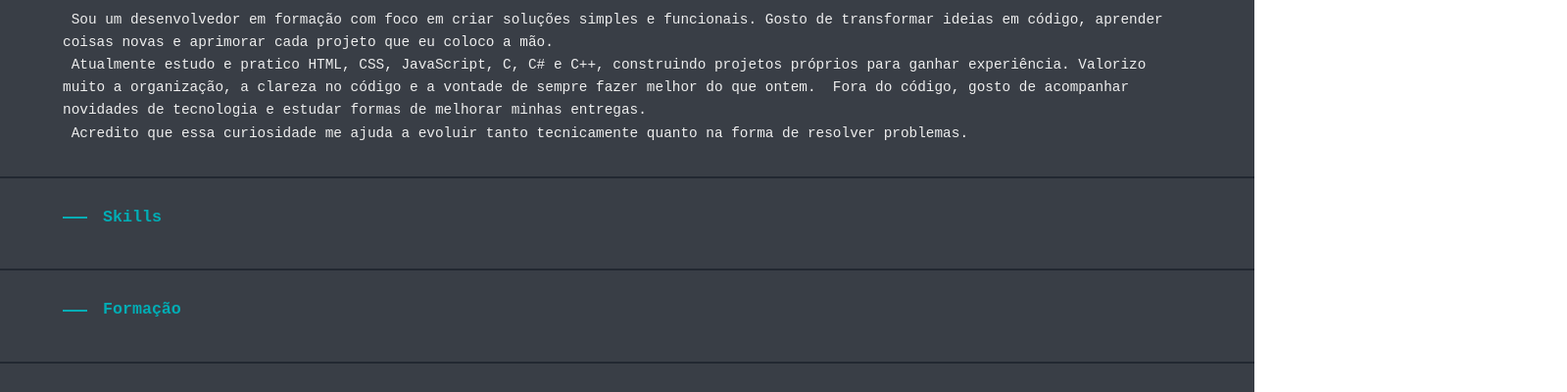
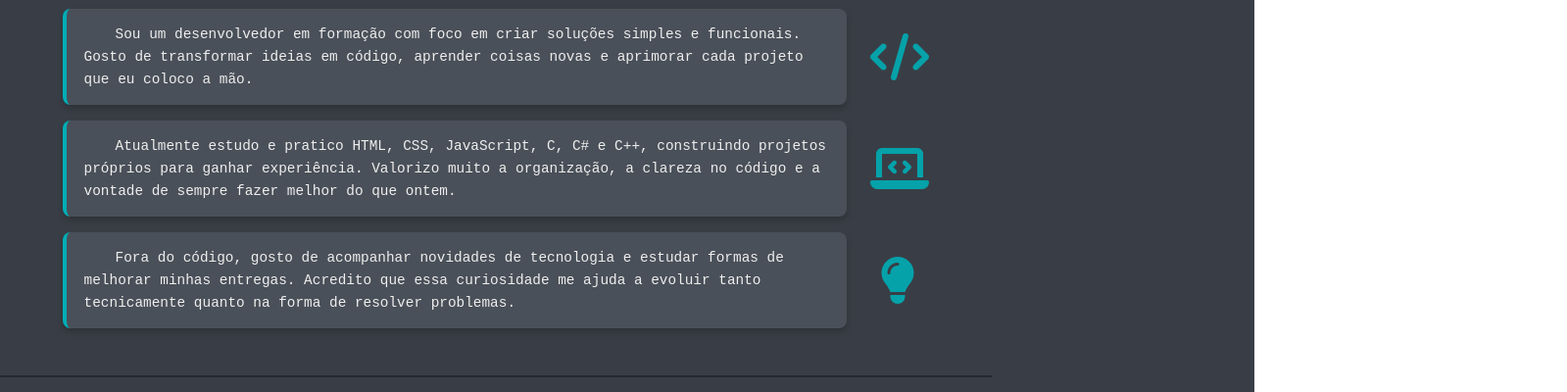
Before and after one commit to MateusMunhoz/portfolioOnline, a website: page about.html in a window 1280 px wide. Shown: the part 214-614 px from the top of the page at 98% size, 1599 px wide, since content can reach past the window. Drawn offline with Linux system fonts and the light colour scheme.

Commit message:
Alterações na pagina de about

```diff
--- a/about.html
+++ b/about.html
@@ -31,11 +31,18 @@
         </div>
         <div class="sobreMim">
             <h2>Sobre mim</h2>
-            <p>&nbsp;Sou um desenvolvedor em formação com foco em criar soluções simples e funcionais. Gosto de transformar ideias em código, aprender coisas novas e aprimorar cada projeto que eu coloco a mão.<br>
-
-                &nbsp;Atualmente estudo e pratico HTML, CSS, JavaScript, C, C# e C++, construindo projetos próprios para ganhar experiência. Valorizo muito a organização, a clareza no código e a vontade de sempre fazer melhor do que ontem.
-
-                &nbsp;Fora do código, gosto de acompanhar novidades de tecnologia e estudar formas de melhorar minhas entregas.<br>&nbsp;Acredito que essa curiosidade me ajuda a evoluir tanto tecnicamente quanto na forma de resolver problemas.</p>
+            <div class="sobreCard">
+                <p>Sou um desenvolvedor em formação com foco em criar soluções simples e funcionais. Gosto de transformar ideias em código, aprender coisas novas e aprimorar cada projeto que eu coloco a mão.</p>
+                <i class="fa-solid fa-code sobreIcone"></i>
+            </div>
+            <div class="sobreCard">
+                <p>Atualmente estudo e pratico HTML, CSS, JavaScript, C, C# e C++, construindo projetos próprios para ganhar experiência. Valorizo muito a organização, a clareza no código e a vontade de sempre fazer melhor do que ontem.</p>
+                <i class="fa-solid fa-laptop-code sobreIcone"></i>
+            </div>
+            <div class="sobreCard">
+                <p>Fora do código, gosto de acompanhar novidades de tecnologia e estudar formas de melhorar minhas entregas. Acredito que essa curiosidade me ajuda a evoluir tanto tecnicamente quanto na forma de resolver problemas.</p>
+                <i class="fa-solid fa-lightbulb sobreIcone"></i>
+            </div>
         </div>
         <div class="skillsAbout">
             <h2>Skills</h2>
--- a/styleMain.css
+++ b/styleMain.css
@@ -395,10 +395,52 @@ a:visited {
     color: #EA4335;
 }
 
+.sobreCard {
+    display: flex;
+    align-items: center;
+    gap: 1.5rem;
+    margin-bottom: 1rem;
+    opacity: 0;
+    animation: slideInLeft 0.8s ease-out forwards;
+}
+
+.sobreCard:nth-child(2) { animation-delay: 0.2s; }
+.sobreCard:nth-child(3) { animation-delay: 0.4s; }
+.sobreCard:nth-child(4) { animation-delay: 0.6s; }
+
 .sobreMim p{
     line-height: 1.6;
     font-size: clamp(0.9rem, 0.8rem, 1.0rem);
     color: #EEEEEE;
+    background-color: #4A5059;
+    border-left: 4px solid #00ADB5;
+    border-radius: 8px;
+    padding: 0.9rem 1.1rem;
+    text-indent: 2rem;
+    flex: 1;
+    max-width: 800px;
+    box-shadow: 0 4px 6px rgba(0, 0, 0, 0.2);
+}
+
+.sobreIcone {
+    font-size: 3rem;
+    color: #00ADB5;
+    opacity: 0.9;
+}
+
+.sobreCard:nth-child(4) .sobreIcone{
+    margin-left: 10px;
+}
+
+@keyframes slideInLeft {
+    from {
+        opacity: 0;
+        transform: translateX(-50px);
+    }
+    to {
+        opacity: 1;
+        transform: translateX(0);
+    }
 }
 
 @keyframes slideUpFull {
```
Also changed, not shown: 1 other file.
